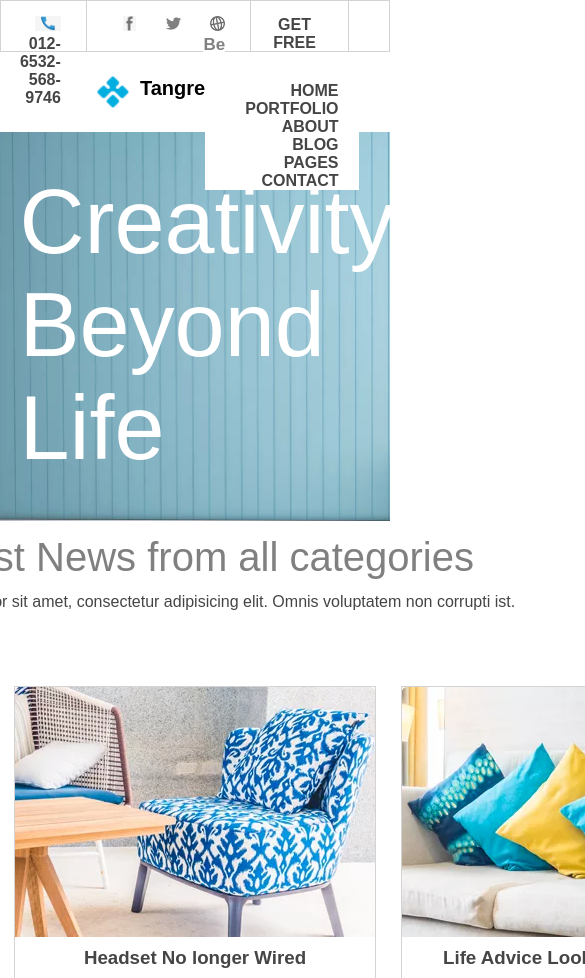
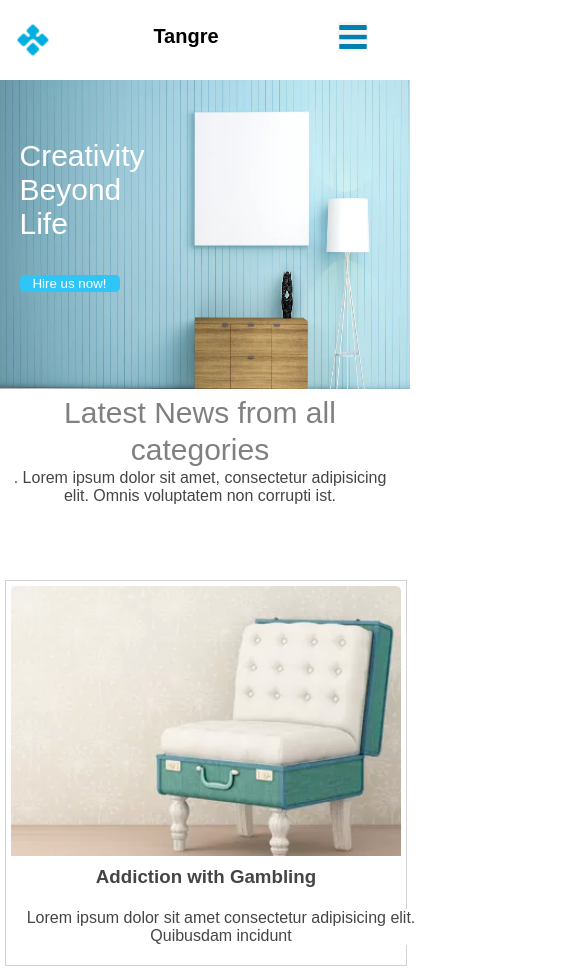
Before and after one commit to alimajeed-devsinc/UITask, a plain HTML site: page index.html in a window 390 px wide. Shown: the top 978 px of the page, 585 px wide, since content can reach past the window. Drawn offline with Linux system fonts and the light colour scheme.

Commit message:
Desktop and partial responsive

```diff
--- a/assets/styles.css
+++ b/assets/styles.css
@@ -189,3 +189,113 @@ li a  :active{
 .newsThumbnailDescription{
     margin: 15px;
 }
+#menuTable{
+    display: none;
+
+}
+#hireButton{
+    display: none;
+}
+
+@media (min-width: 800px) {
+    .menuDropDown{
+        display: none;
+    }
+    #menuTable{
+        display: none;
+
+    }
+
+
+}
+
+@media (max-width: 800px) {
+    *{
+        width: 100%;
+        margin: 0px;
+        font-weight: 30px;
+    }
+#top-flex{
+    display: none;
+}
+#menubar{
+    display: none;
+}
+#menu-flex{
+    margin: 0px  0px;
+    justify-content: space-between;
+}
+.menuDropDown{
+    flex-basis: 20%;text-align:center;
+
+
+}
+.menuDropDown a img{
+    padding: 22px;
+    float: right;
+}
+#menuTable{
+
+    text-align: center;
+    display: none;
+    margin:0 35% ;
+    transition: height 2s;
+
+}
+#menuTable tr th a{
+    text-align: center;
+}
+img{
+    width: 100%;
+}
+#banner{
+    height: 300px;
+    background-size: 100% 100%;
+    background-repeat: space;
+    color: white;
+    height: 250px;
+    font-size: 30px;
+    padding-left: 5%;
+    font-weight:  10;
+    padding-top: 15%;
+    text-align: left;
+}
+#hireButton{
+    display: block;
+    width: 100px;
+    background-color: rgb(48, 197, 247);
+    color: white;
+    border: 0px;
+    border-radius: 5px;
+}
+h1{
+    margin-top: 5px;
+    font-size: 30px;
+    line-height: 1.25;
+
+}
+
+.newsSection{
+    display: flex;
+    flex-direction: column;
+    text-align: center;
+    gap: 25px;
+    width: 100%;
+    justify-content: center;
+    margin-left: 5px;
+
+}
+.newsText{
+    margin: 5%;
+}
+.newsThumbnail{
+    border: 1px solid lightgray;
+    width: 100%;
+    margin-top: 50px;
+    padding: 5px 5px;
+    float: left;
+
+
+}
+
+}
--- a/index.html
+++ b/index.html
@@ -7,6 +7,19 @@
     <link rel="stylesheet" href="assets/styles.css">
     <title>UItask</title>
 </head>
+<script>
+   a=0;
+  function showMenu(){
+       if (a==0){
+           document.getElementById("menuTable").style.display="block";
+           a= 1;
+       }
+       else{
+        document.getElementById("menuTable").style.display="none";
+           a= 0;
+       }
+   }
+</script>
 <body>
     <div id="top-flex">
     <div style="flex-basis: 20%; text-align: right;"><img style="text-align: center/right; " src="src/phone.jpg" height="15px"></img>012-6532-568-9746</div>
@@ -22,7 +35,7 @@
     </div>
     <div id="menu-flex">
         <div style="flex-basis: 5%;padding-top: 8px;"> <img src="src/logo.png" style="width: 60px;" > </div>
-        <div style="flex-basis: 5%;font-size: 20px;padding-top: 25px;color: black;">Tangre</div>
+        <div id = "logoName" style="flex-basis: 5%;font-size: 20px;padding-top: 25px;color: black;">Tangre</div>
         <div id="menubar" style="flex-basis: 90%;text-align:right;padding-top: 30px;">
             <ul>
                 <li><a href="#">HOME</a></li>
@@ -34,29 +47,43 @@
 
             </ul>
         </div>
+        <div class="menuDropDown">
+            <a ><img src="src/menuicon.png" onclick="showMenu()" style="width: 30px;height: 30px;"></a>
+        </div>
+
     </div>
-   <div id="banner">Creativity <br> Beyond <br> Life</div>
+    <table id="menuTable">
+        <tr><th><a href="">HOME</a></th></tr>
+        <tr><th><a href="">PORTFOLIO</a></th></tr>
+        <tr><th><a href="">ABOUT</a></th></tr>
+        <tr><th><a href="">BLOG</a></th></tr>
+        <tr><th><a href="">PAGES</a></th></tr>
+        <tr><th><a href="">CONTACT</a></th></tr>
+    </table>
+   <div id="banner">Creativity <br> Beyond <br> Life <br> <br>
+   <input id="hireButton"  type="button" value="Hire us now!" >
+</div>
    <div class="newsSection">
-   <div style="grid-column-start: 1;grid-column-end: 4;">
+   <div  style="grid-column-start: 1;grid-column-end: 4;">
     <h1>Latest News from all categories</h1>
-    Lorem ipsum dolor sit amet, consectetur adipisicing elit. Omnis voluptatem non corrupti ist.
+    <div id="newsText"> .   Lorem ipsum dolor sit amet, consectetur adipisicing elit. Omnis voluptatem non corrupti ist.</div>
 </div>
    <div class="newsThumbnail">
        <img src="src/xn1.png"  >
        <h3>Addiction with Gambling</h3>
-       <div style="margin: 15px;">Lorem ipsum dolor sit amet consectetur adipisicing elit. Quibusdam incidunt</div>
+       <div style="margin: 15px; text-align: center;">Lorem ipsum dolor sit amet consectetur adipisicing elit. Quibusdam incidunt</div>
 
    </div>
    <div class="newsThumbnail">
        <img src="src/xn2.png" alt="">
        <h3>Headset No longer Wired</h3>
-       <div style="margin: 15px;">Lorem ipsum dolor sit amet consectetur adipisicing elit. Quibusdam incidunt</div>
+       <div style="margin: 15px; text-align: center;">Lorem ipsum dolor sit amet consectetur adipisicing elit. Quibusdam incidunt</div>
 
    </div>
    <div class="newsThumbnail">
        <img src="src/xn3.png" alt="">
        <h3>Life Advice Looking At Window</h3>
-       <div style="margin: 15px;">Lorem ipsum dolor sit amet consectetur adipisicing elit. Quibusdam incidunt</div>
+       <div style="margin: 15px; text-align: center;">Lorem ipsum dolor sit amet consectetur adipisicing elit. Quibusdam incidunt</div>
 
    </div>
    </div>
```
Also changed, not shown: src/menuicon.png (added).
